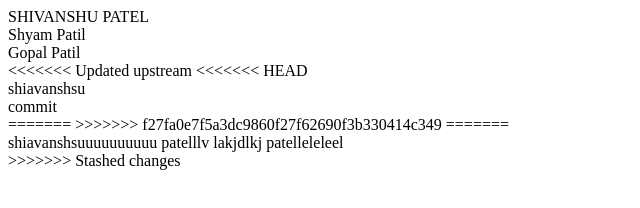
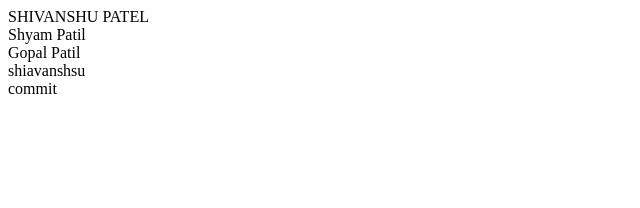
Before and after one commit to ShivanshuPatel/blog, a plain HTML site: page index.html in a window 1280 px wide. Shown: the whole page, without its empty margins (0-640 px from the left). Drawn offline with Linux system fonts and the light colour scheme.

Commit message:
Update index.html

```diff
--- a/index.html
+++ b/index.html
@@ -12,14 +12,8 @@
     </div>
     <div>Gopal Patil</div>
 
-<<<<<<< Updated upstream
-<<<<<<< HEAD
     <div>shiavanshsu </div>
     <div>commit</div>
-=======
->>>>>>> f27fa0e7f5a3dc9860f27f62690f3b330414c349
-=======
-    <div>shiavanshsuuuuuuuuuu patelllv lakjdlkj patelleleleel</div>
->>>>>>> Stashed changes
+
 </body>
 </html>
```
